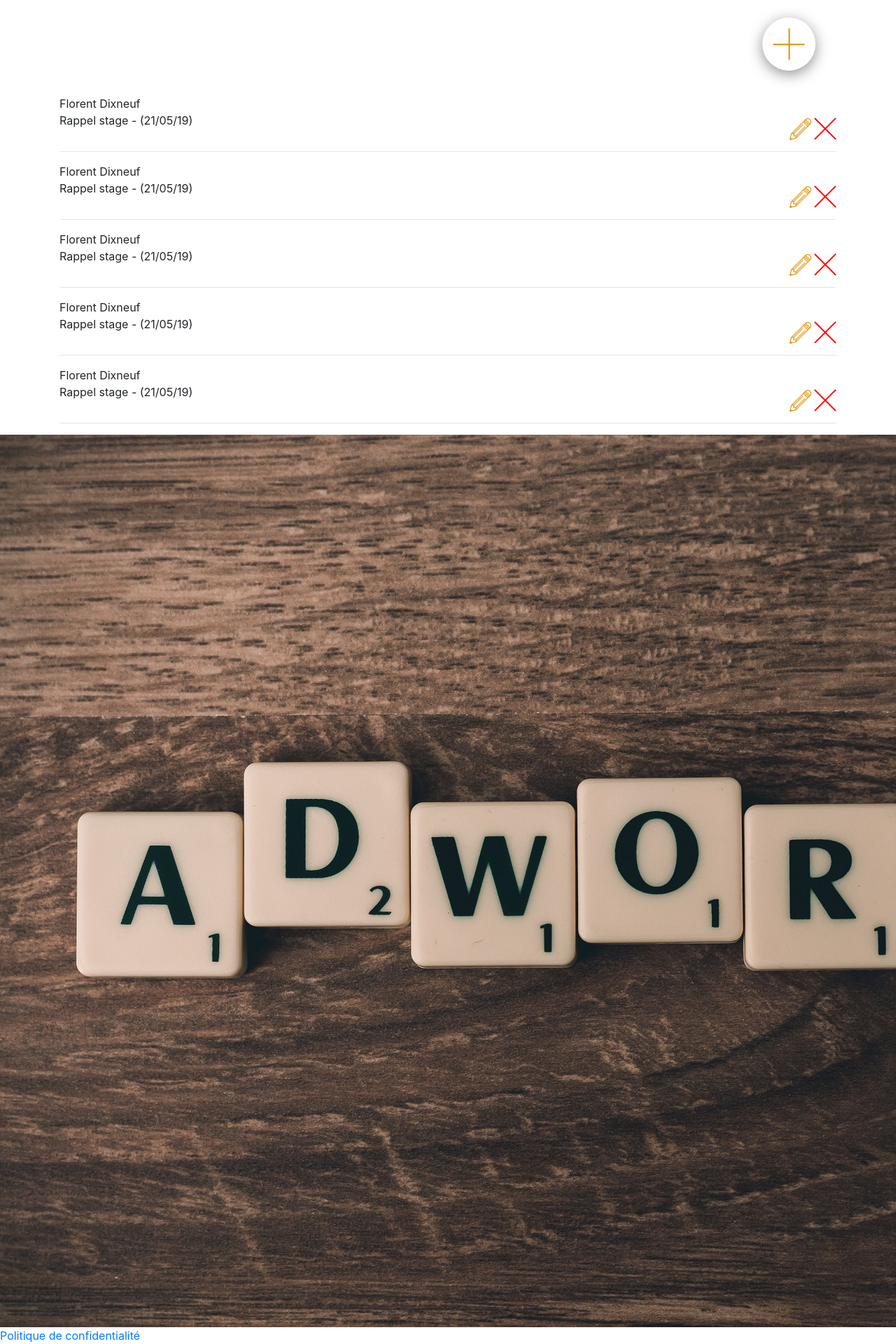
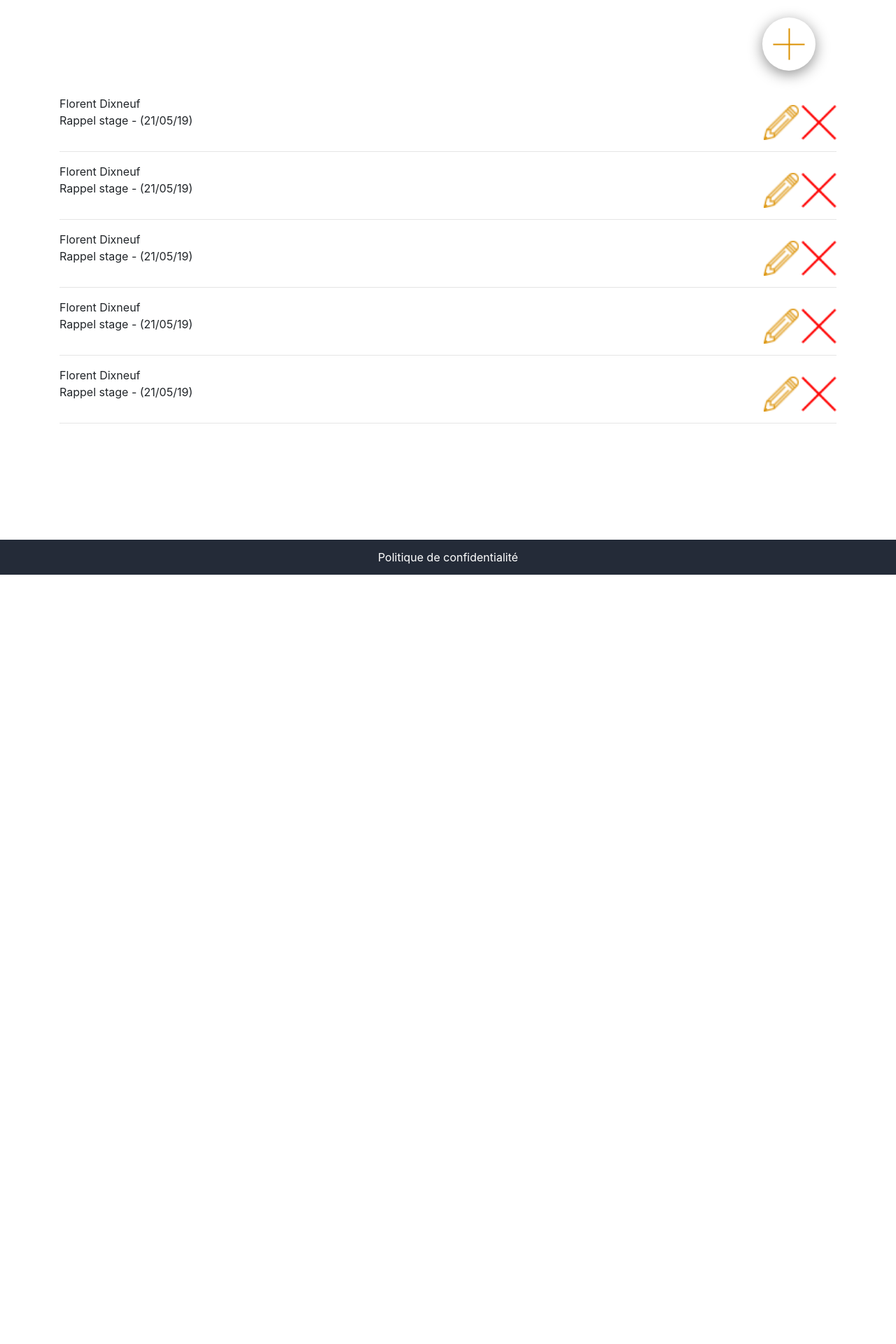
Before and after one commit to teamreminder/Reminder-project, a PHP site: page /reminder_start/accueil.php in a window 1280 px wide; the page is wider, and only the part inside the window is pictured. Shown: the part 100-2020 px from the top of that part at 70% size. After the commit the page ends 921 px from the top of that part, so only its background shows below. Run offline with PHP 8.4, Linux system fonts and the light colour scheme; some libraries are stand-ins or nearby versions.

Commit message:
jsais pas

```diff
--- a/reminder_start/accueil.php
+++ b/reminder_start/accueil.php
@@ -50,13 +50,19 @@
 
       </div>
       <div class="ad">
-        <img src="img/banniere_pub.jpg" alt="">
+        <script async src="//pagead2.googlesyndication.com/pagead/js/adsbygoogle.js"></script>
+
+        <script>
+          (adsbygoogle = window.adsbygoogle || []).push({
+            google_ad_client: "ca-pub-9197870261646752",
+            enable_page_level_ads: true
+          });
+        </script>
       </div>
     </section>
 
     <footer>
       <a href="#">Politique de confidentialité</a>
     </footer>
-
   </body>
 </html>
--- a/reminder_start/css/style.css
+++ b/reminder_start/css/style.css
@@ -58,19 +58,14 @@ form .form-control {
   border:1px solid #DB9000;
 }
 
-<<<<<<< HEAD
-.list_reminder a {
-
-=======
 .list_reminder a img {
   width: 50px;
   height: 50px;
 }
 
-.ad img {
+.ad {
   height: 150px;
   width: 100%;
->>>>>>> 0b60b8dd0982ae8be836a7bb3903427f98d3318e
 }
 
 footer {
```
